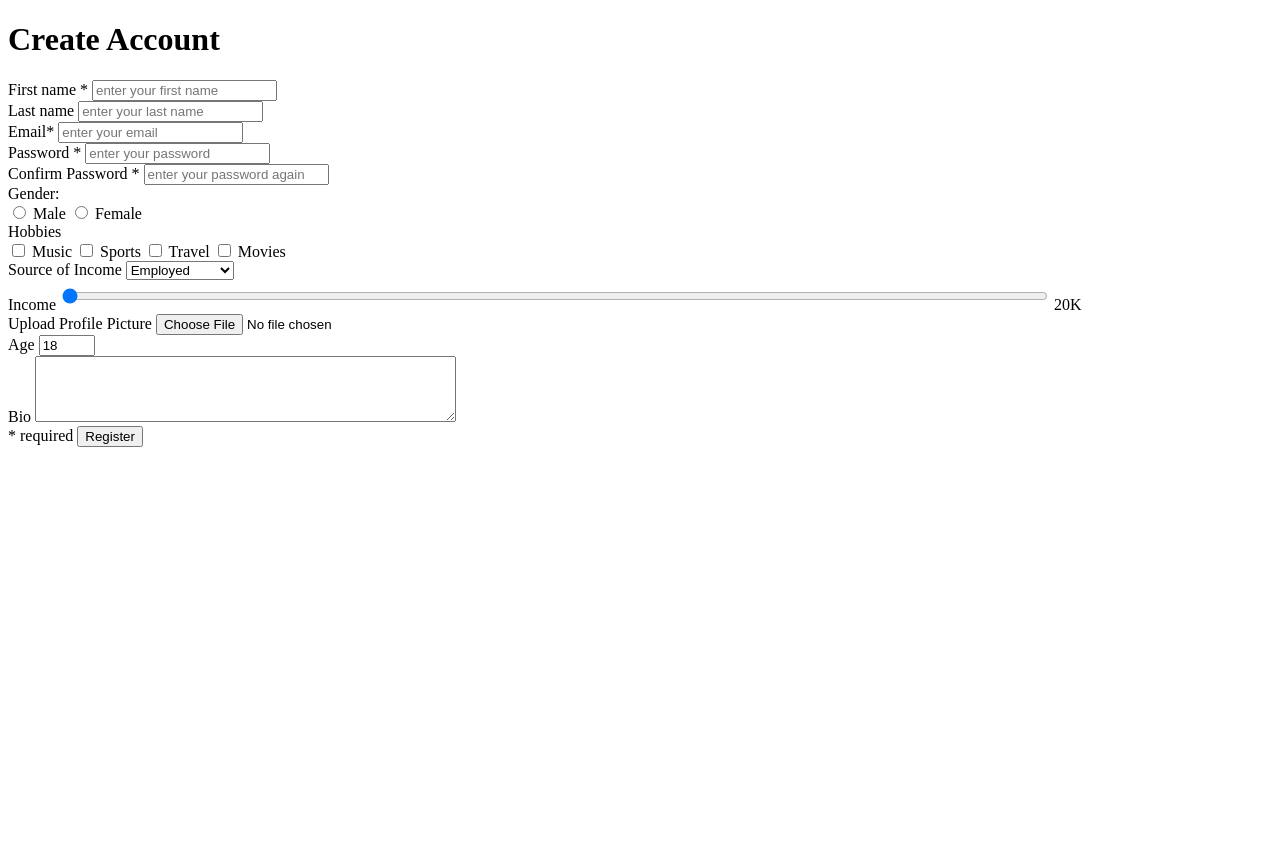
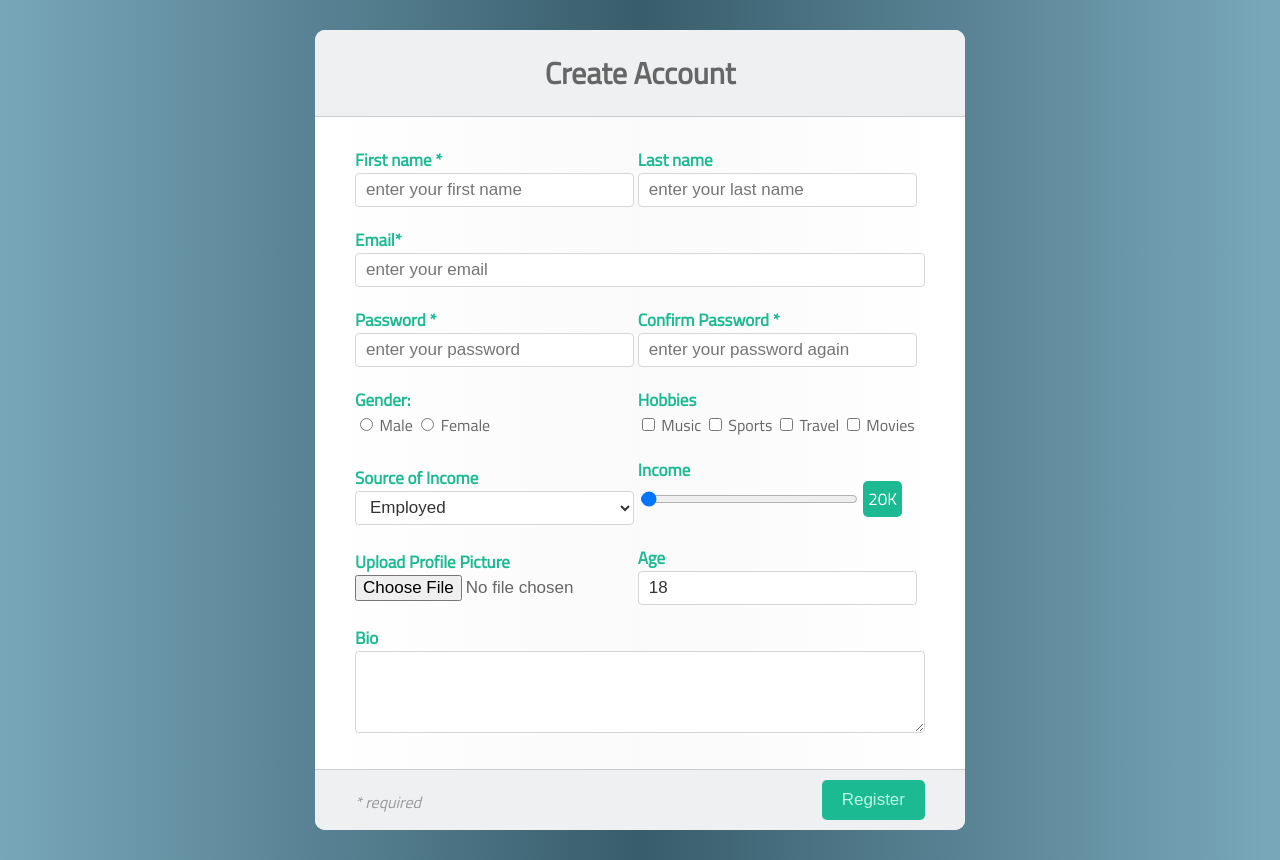
Before and after one commit to emcee22/registration-form-design, a plain HTML site: page index.html in a window 1280 px wide. Before the commit the page ends 800 px from the top, so only its background shows below. Drawn offline with Linux system fonts and the light colour scheme.

Commit message:
added styles

```diff
--- a/index.html
+++ b/index.html
@@ -3,6 +3,7 @@
     <head>
         <meta charset="utf-8">
         <title>Registration Form</title>
+        <link rel="stylesheet" href="./style.css"/>
     </head>
     <body>
 
--- /dev/null
+++ b/style.css
@@ -0,0 +1,129 @@
+/*---------------------------------------*/
+/* Font */
+/*---------------------------------------*/
+@import url("https://fonts.googleapis.com/css?family=Titillium+Web");
+
+/*---------------------------------------*/
+/* Register Form */
+/*---------------------------------------*/
+body {
+    background: linear-gradient(to right, #78a7ba 0%, #385D6C 50%, #78a7ba 99%);
+}
+
+.signup-form {
+    font-family: "Titillium Web", sans-serif;
+    width: 650px;
+    margin: 30px auto;
+    background: linear-gradient(to right, #ffffff 0%, #fafafa 50%, #ffffff 99%);
+    border-radius: 10px;
+}
+
+/*---------------------------------------*/
+/* Form Header */
+/*---------------------------------------*/
+.form-header {
+    background-color: #EFF0F1;
+    border-top-left-radius: 10px;
+    border-top-right-radius: 10px;
+}
+
+.form-header h1 {
+    font-size: 30px;
+    text-align: center;
+    color: #666;
+    padding: 20px 0;
+    border-bottom: 1px solid #cccccc;
+}
+
+/*---------------------------------------*/
+/* Form Body */
+/*---------------------------------------*/
+.form-body {
+    padding: 10px 40px;
+    color: #666;
+}
+
+.form-group {
+    margin-bottom: 20px;
+}
+
+.form-body .label-title {
+    color: #1BBA93;
+    font-size: 17px;
+    font-weight: bold;
+    display: block;
+}
+
+.form-body .form-input {
+    font-size: 17px;
+    box-sizing: border-box;
+    width: 100%;
+    height: 34px;
+    padding-left: 10px;
+    padding-right: 10px;
+    color: #333333;
+    text-align: left;
+    border: 1px solid #d6d6d6;
+    border-radius: 4px;
+    background: white;
+    outline: none;
+}
+
+.horizontal-group > div {
+    display: inline-block;
+    width: 49%;
+}
+
+input[type="file"] {
+    outline: none;
+    cursor: pointer;
+    font-size: 17px;
+}
+
+#range-label {
+    width: 15%;
+    padding: 5px;
+    background-color: #1BBA93;
+    color: white;
+    border-radius: 5px;
+    font-size: 17px;
+    position: relative;
+    top: -8px;
+}
+
+/*---------------------------------------*/
+/* Form Footer */
+/*---------------------------------------*/
+.signup-form .form-footer {
+    background-color: #EFF0F1;
+    border-bottom-left-radius: 10px;
+    border-bottom-right-radius: 10px;
+    padding: 10px 40px;
+    text-align: right;
+    border-top: 1px solid #cccccc;
+    clear: both;
+}
+
+.form-footer span {
+    float: left;
+    margin-top: 10px;
+    color: #999;
+    font-style: italic;
+    font-weight: thin;
+}
+
+.btn {
+    display: inline-block;
+    padding: 10px 20px;
+    background-color: #1BBA93;
+    font-size: 17px;
+    border: none;
+    border-radius: 5px;
+    color: #bcf5e7;
+    cursor: pointer;
+}
+
+.btn:hover {
+    background-color: #169c7b;
+    color: white;
+}
```
